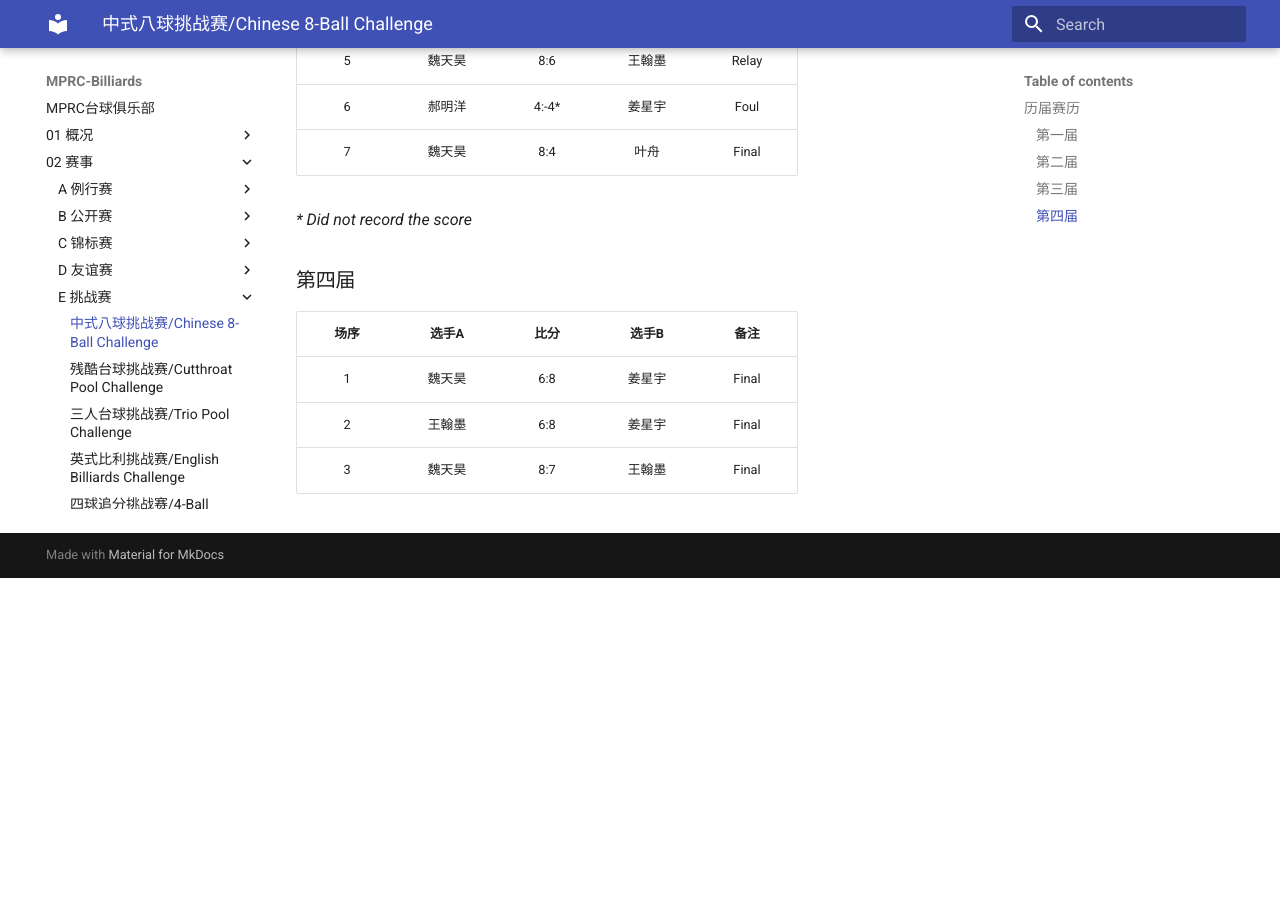
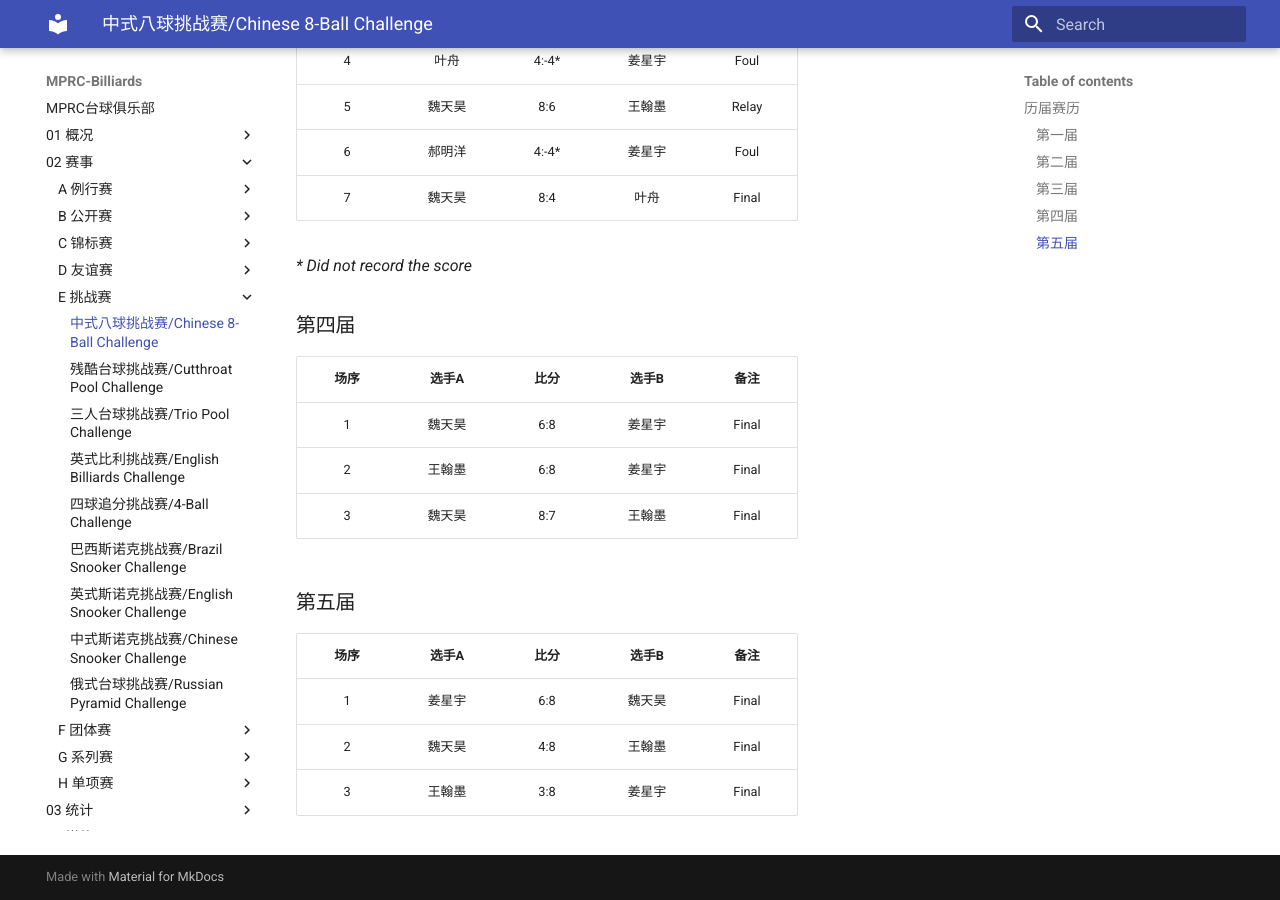
Before and after one commit to mprc-billiards/mprc-billiards.github.io, an MkDocs documentation site: the page built from docs/02-赛事/E-挑战赛/E01-中式八球挑战赛.md, in a window 1280 px wide and 900 px high, scrolled down 1971 px. Built offline with MkDocs 1.6.1 and Material for MkDocs 9.7.7, drawn with Linux system fonts in a browser that asks for light colours; before the commit the page ends 2549 px from its top, so only the background shows below that; some of the changed text lies outside the part shown.

Commit message:
update 2025.06.14

```diff
--- a/docs/02-赛事/E-挑战赛/E01-中式八球挑战赛.md
+++ b/docs/02-赛事/E-挑战赛/E01-中式八球挑战赛.md
@@ -6,6 +6,7 @@
 | 2    | 2025.01.08 | 邱德拔 | 郝明洋 | 叶舟，王翰墨，魏天昊         |
 | 3    | 2025.01.09 | 熊猫   | 魏天昊 | 王翰墨，郝明洋，叶舟，姜星宇 |
 | 4    | 2025.01.15 | 熊猫   | 姜星宇 | 魏天昊，王翰墨              |
+| 5    | 2025.06.14 | 邱德拔 | 姜星宇 | 魏天昊，王翰墨              |
 
 中式八球挑战赛，又称中式八球邀请赛，邀请多人参加，赛制可以为基于中式八球的任意赛制。
 
@@ -53,3 +54,11 @@
 | 1    | 魏天昊 | 6:8   | 姜星宇 | Final |
 | 2    | 王翰墨 | 6:8   | 姜星宇 | Final |
 | 3    | 魏天昊 | 8:7   | 王翰墨 | Final |
+
+### 第五届
+
+| 场序 | 选手A  | 比分  | 选手B  | 备注  |
+| :--: | :---: | :---: | :----: | :---: |
+| 1    | 姜星宇 | 6:8   | 魏天昊 | Final |
+| 2    | 魏天昊 | 4:8   | 王翰墨 | Final |
+| 3    | 王翰墨 | 3:8   | 姜星宇 | Final |
```
Also changed, not shown: docs/01-概况/4-历史汇总.md (+2 -2 lines), docs/03-统计/4-战绩榜.md (+3 -3 lines).
